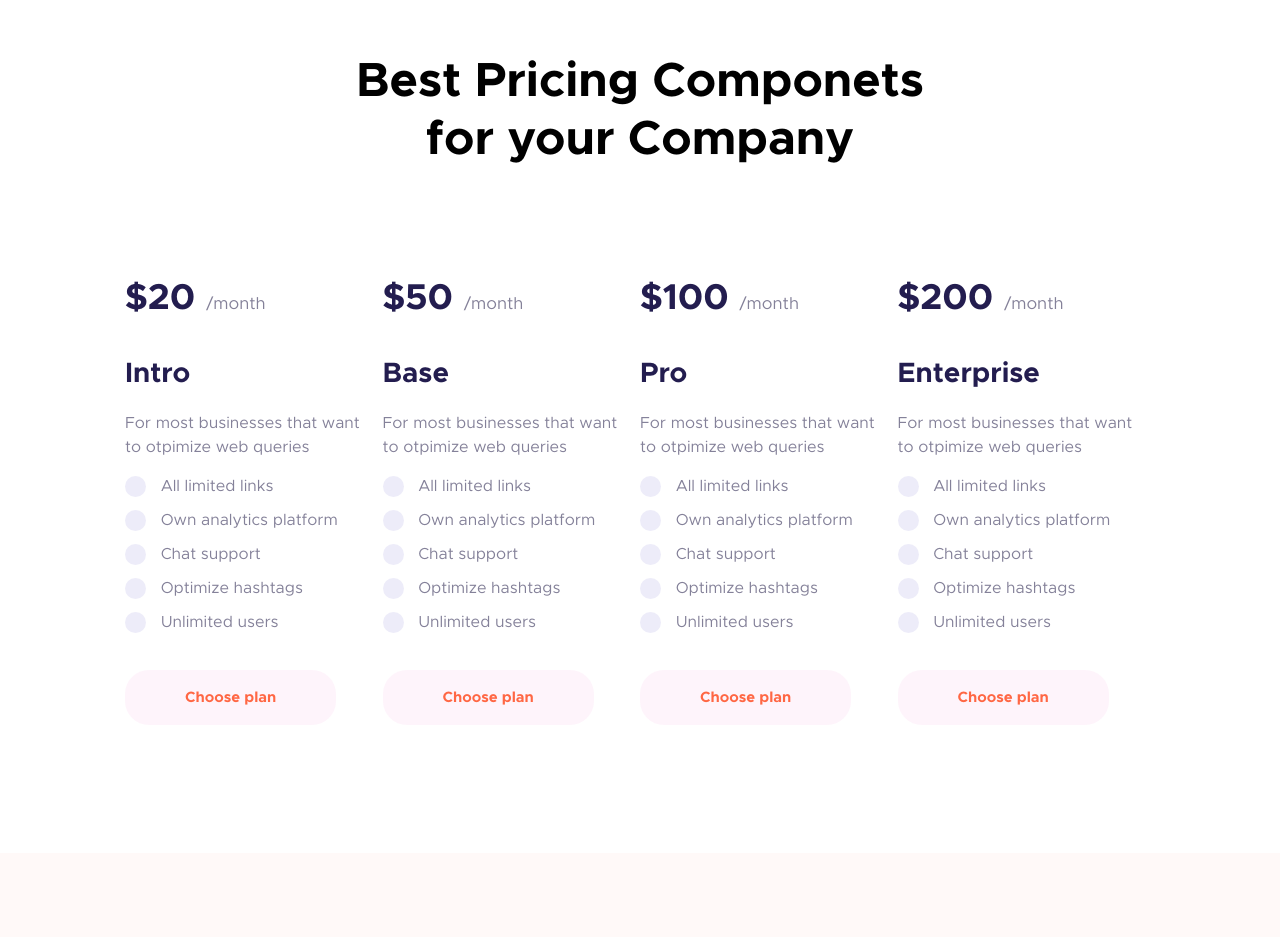
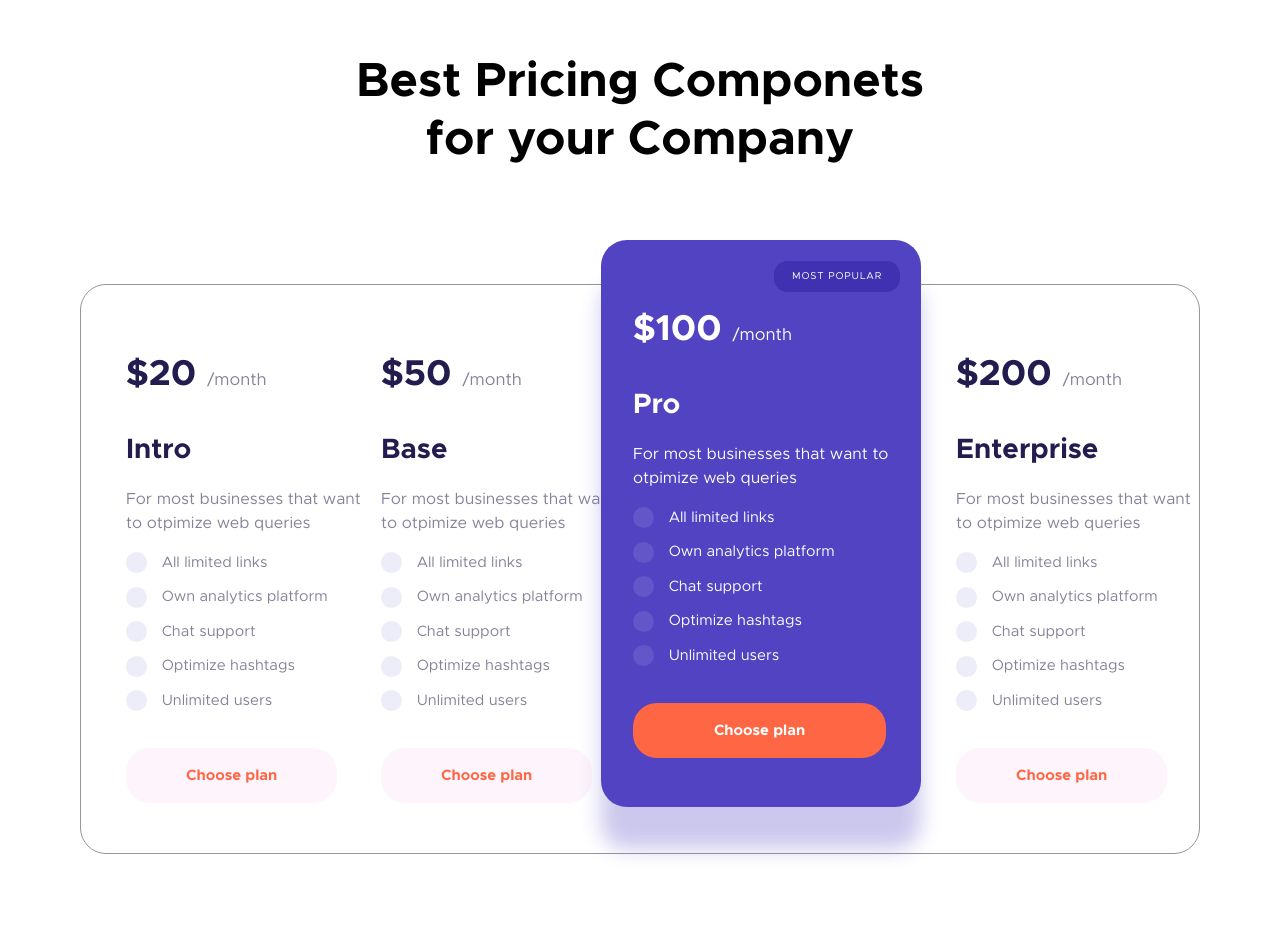
Before and after one commit to dworker863/Dudeshape, a web app: file assets/index.html in a window 1280 px wide. Shown: the part 2054-2991 px from the top of the page. Before the commit the page ends 2759 px from the top, so only its background shows below. Run offline with its HTML, style and script files only (its server is not run), Linux system fonts and the light colour scheme.

Commit message:
Desktop. Added active prices item

```diff
--- a/assets/index.html
+++ b/assets/index.html
@@ -184,7 +184,8 @@
             <button class="btn btn_inverse prices__btn" type="submit">Choose plan</button>
           </form>
         </div>
-        <div class="prices__item">
+        <div class="prices__item active">
+          <div class="prices__item-popular">most popular</div>
           <p class="price"><span class="price-amount">$100</span>/month</p>
           <h3 class="prices__title">Pro</h3>
           <p class="prices__desc">For most businesses that want to otpimize web queries</p>
@@ -214,7 +215,7 @@
               <span class="services-item__checkbox" ></span>
               <label for="users">Unlimited users</label>
             </div>
-            <button class="btn btn_inverse prices__btn" type="submit">Choose plan</button>
+            <button class="btn prices__btn" type="submit">Choose plan</button>
           </form>
         </div>
         <div class="prices__item">
--- a/assets/scss/styles.scss
+++ b/assets/scss/styles.scss
@@ -357,7 +357,6 @@ body {
 }
 
 .prices {
-  position: relative;
   padding-top: 100px;
   padding-bottom: 50px;
 }
@@ -366,20 +365,30 @@ body {
   text-align: center;
   font-size: 48px;
   line-height: 58px;
+  margin-bottom: 115px;
 }
 
 .prices-wrapper {
   position: relative;
   display: grid;
   grid-template-columns: repeat(4, 1fr);
+  height: 570px;
   padding: 45px;
+  border: 1px solid #979797;
+  border-radius: 26px;
 }
 
-.prices__item {
-  width: 255px;
-  font-family: Avenir, serif;
+.prices__item-popular {
+  position: absolute;
+  right: 21px;
+  display: inline-block;
+  padding: 8px 18px;
+  border-radius: 13.5px;
+  background-color: #4031b3;
+  font-size: 10px;
   font-weight: 500;
-  color: #848199;
+  text-transform: uppercase;
+  letter-spacing: 0.83px;
 }
 
 .price {
@@ -408,8 +417,13 @@ body {
 .prices__services-item {
   padding-bottom: 10px;
 
+  label {
+    font-size: 15px;
+  }
+
   input {
     position: absolute;
+    z-index: 1;
     opacity: 0;
     width: 21px;
     height: 21px;
@@ -446,4 +460,61 @@ body {
   font-size: 15px;
   font-weight: 900;
 }
+.prices__item {
+  position: relative;
+  box-sizing: border-box;
+  width: 255px;
+  height: 480px;
+  font-family: Avenir, serif;
+  font-weight: 500;
+  color: #848199;
+  transition: all 0.3s;
+
+  &:nth-child(3) .price {
+    margin-top: 41px;
+  }
+
+  &.active {
+    margin: 0 auto;
+    position: relative;
+    top: -90px;
+    right: 35px;
+    box-sizing: border-box;
+    width: 320px;
+    height: auto;
+    padding-top: 21px;
+    padding-right: 21px;
+    padding-left: 32px;
+    padding-bottom: 130px;
+    border-radius: 26px;
+    box-shadow: 0 42px 20px rgba(82, 67, 194, 0.2958);
+    background-color: #5243c2;
+    color: #fff;
+    transition: all 0.3s;
+
+    .price-amount {
+      color: #fff;
+    }
+
+    .prices__title {
+      color: #fff;
+    }
+
+    .prices__btn {
+      position: absolute;
+      width: 253px;
+    }
+
+    .services-item__checkbox {
+      background-color: #6356c8;
+
+      &.active {
+        background-image: url('../images/checked-active.png');
+        background-position: 50% 50%;
+        background-repeat: no-repeat;
+      }
+    }
+  }
+}
+
 @import 'media';
```
Also changed, not shown: assets/css/styles.min.css, assets/images/checked-active.png (added).
